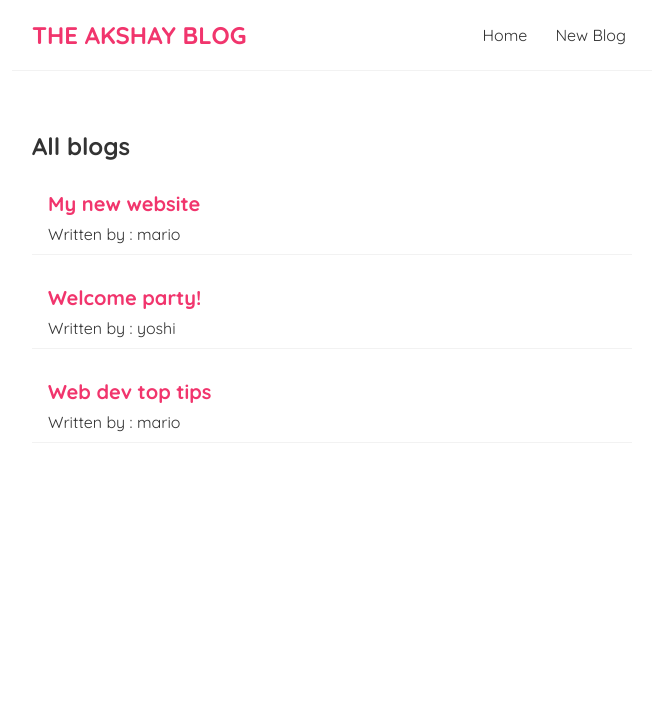
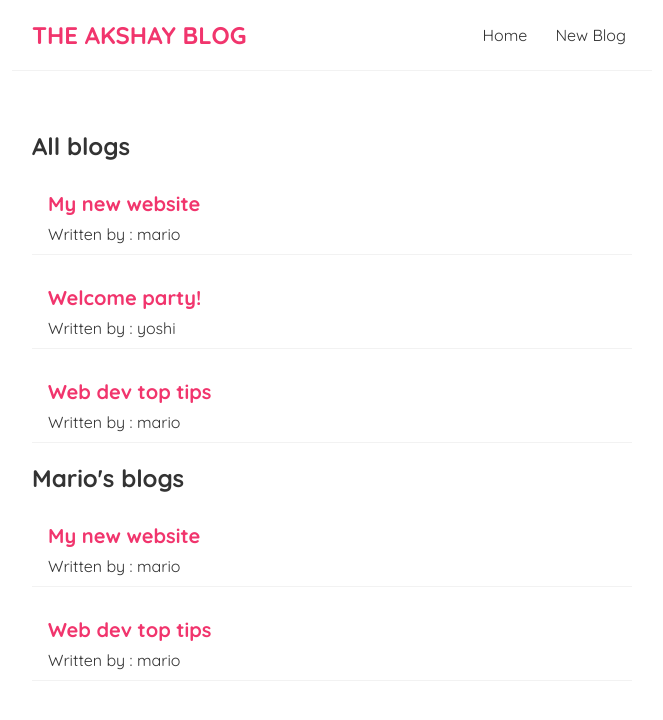
Before and after one commit to Akshay-C-A/newapp, a React (Create React App) app: page / in a window 1280 px wide. Shown: the top 720 px of the page, without its empty margins (308-971 px from the left). Built offline with nearby package versions, Linux system fonts and the light colour scheme.

Commit message:
#12 Reusing Components

```diff
--- a/src/Home.js
+++ b/src/Home.js
@@ -41,6 +41,8 @@
     return (
         <div className="home">
             <BlogList blogs={blogs} title="All blogs"/>
+            <BlogList blogs={blogs.filter( (blog) => blog.author === "mario")} title="Mario's blogs"/>
+
         </div>
     );
 }
```
